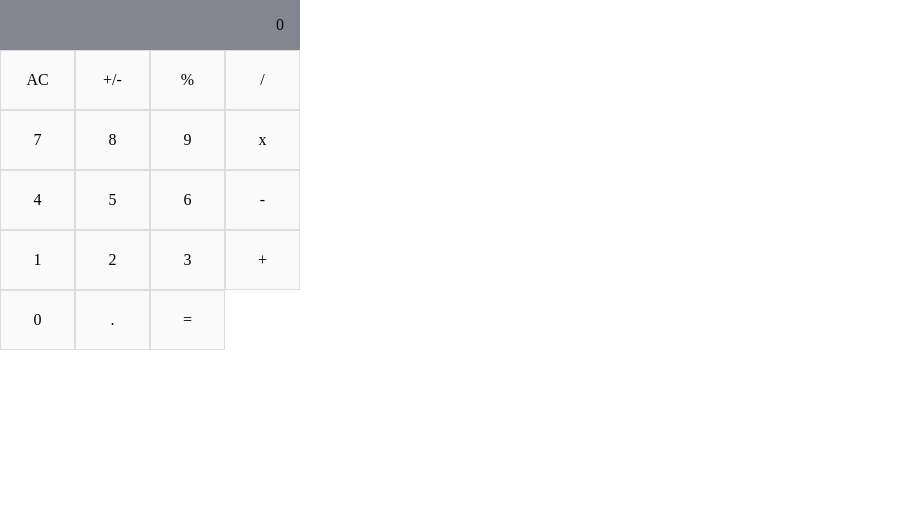
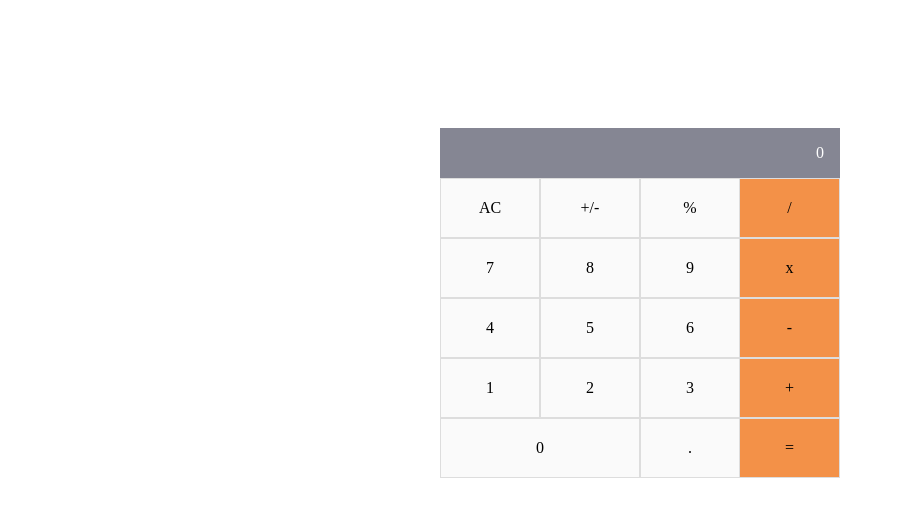
Before and after one commit to Felix45/math-magicians, a React (Create React App) app: page /calculator in a window 1280 px wide. Shown: the top 516 px of the page, without its empty margins (0-903 px from the left). Built offline with nearby package versions, Linux system fonts and the light colour scheme.

Commit message:
Fix UI alignment and linter errors

```diff
--- a/public/index.html
+++ b/public/index.html
@@ -10,34 +10,14 @@
       content="Web site created using create-react-app"
     />
     <link rel="apple-touch-icon" href="%PUBLIC_URL%/logo192.png" />
-    <!--
-      manifest.json provides metadata used when your web app is installed on a
-      user's mobile device or desktop. See https://developers.google.com/web/fundamentals/web-app-manifest/
-    -->
+
     <link rel="manifest" href="%PUBLIC_URL%/manifest.json" />
-    <!--
-      Notice the use of %PUBLIC_URL% in the tags above.
-      It will be replaced with the URL of the `public` folder during the build.
-      Only files inside the `public` folder can be referenced from the HTML.
-
-      Unlike "/favicon.ico" or "favicon.ico", "%PUBLIC_URL%/favicon.ico" will
-      work correctly both with client-side routing and a non-root public URL.
-      Learn how to configure a non-root public URL by running `npm run build`.
-    -->
-    <title>React App</title>
+    <title>Calculator</title>
   </head>
   <body>
     <noscript>You need to enable JavaScript to run this app.</noscript>
-    <div id="root"></div>
-    <!--
-      This HTML file is a template.
-      If you open it directly in the browser, you will see an empty page.
+    <div id="root" class="d-flex flex-column flex-center">
 
-      You can add webfonts, meta tags, or analytics to this file.
-      The build step will place the bundled scripts into the <body> tag.
-
-      To begin the development, run `npm start` or `yarn start`.
-      To create a production bundle, use `npm run build` or `yarn build`.
-    -->
+    </div>
   </body>
 </html>
--- a/src/App.js
+++ b/src/App.js
@@ -9,7 +9,7 @@ class App extends React.Component {
 
   render() {
     return (
-      <div className="container flex-column">
+      <div className="container">
         <Calculator />
       </div>
     );
--- a/src/components/Button.js
+++ b/src/components/Button.js
@@ -8,8 +8,9 @@ class Button extends React.Component {
   }
 
   render() {
+    const { text } = this.props;
     return (
-      <span className="btn">{ this.props.text }</span>
+      <span className="btn">{ text }</span>
     );
   }
 }
--- a/src/components/Calculator.js
+++ b/src/components/Calculator.js
@@ -21,7 +21,7 @@ class Calculator extends React.Component {
       <div className="d-flex flex-column calculator">
         <Result />
         <div className="d-flex calculator-btns">
-          {buttons.map((text) => <Button key={0} text={text} />)}
+          {buttons.map((text) => <Button key={text.toString()} text={text} />)}
         </div>
       </div>
     );
--- a/src/index.css
+++ b/src/index.css
@@ -5,12 +5,15 @@
 }
 
 :root {
+  --white: #fff;
   --gray: #fafafa;
   --darkgray: #ddd;
-  --bgdark: #858591;
+  --bgdark: #858693;
+  --orange: #f39148;
 }
 
 .bg-dark {
+  color: var(--white);
   background-color: var(--bgdark);
 }
 
@@ -23,12 +26,18 @@
   flex-direction: column;
 }
 
+.flex-center {
+  align-content: center;
+  align-items: center;
+}
+
 .flex-end {
   justify-content: flex-end;
 }
 
 .container {
-  width: 300px;
+  width: 400px;
+  margin-top: 10%;
 }
 
 .p-1 {
@@ -36,10 +45,20 @@
 }
 
 .btn {
-  width: 75px;
+  width: 100px;
   padding: 20px;
   cursor: pointer;
   text-align: center;
   border: 1px ridge var(--darkgray);
   background-color: var(--gray);
 }
+
+.calculator-btns span:nth-of-type(4n),
+.calculator-btns span:last-child {
+  border-left: none;
+  background-color: var(--orange);
+}
+
+.calculator-btns span:nth-child(17) {
+  flex-grow: 2;
+}
```
